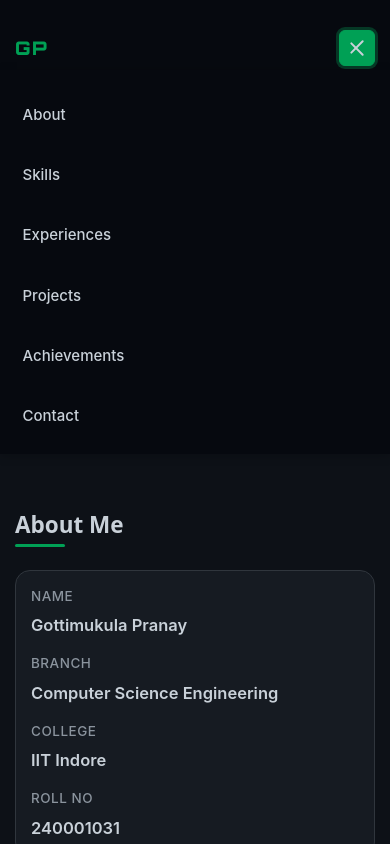
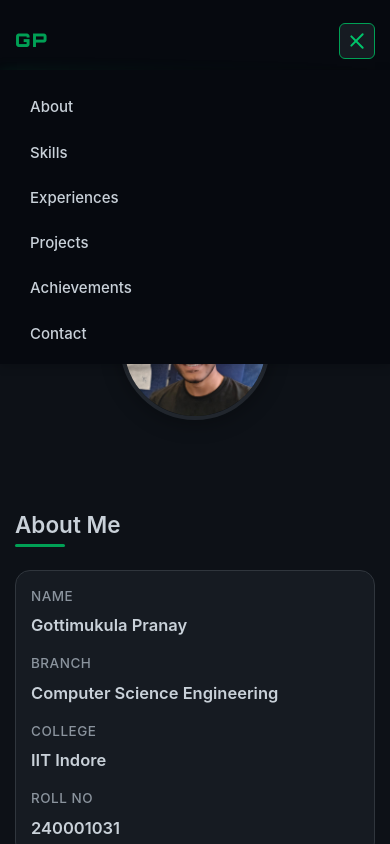
Before and after one commit to Pranay-Gottimukula/portfolio-website, a plain HTML site: page index.html in a window 390 px wide. Both pictures are taken after a click on the button "Toggle menu". Shown: the top 844 px of the page. Drawn offline with nearby package versions, Linux system fonts and the light colour scheme.

Commit message:
cleaned up ui

```diff
--- a/index.html
+++ b/index.html
@@ -1,5 +1,5 @@
 <!DOCTYPE html>
-<html lang="en" data-theme="dark">
+<html lang="en">
 <head>
   <meta charset="UTF-8" />
   <meta name="viewport" content="width=device-width, initial-scale=1.0" />
@@ -20,15 +20,12 @@
     };
   </script>
 
-  <!-- PicoCSS for better defaults -->
-  <link rel="stylesheet" href="https://unpkg.com/@picocss/pico@latest/css/pico.min.css">
-
   <!-- Google Fonts for Logo -->
   <link rel="preconnect" href="https://fonts.googleapis.com">
   <link rel="preconnect" href="https://fonts.gstatic.com" crossorigin>
   <link href="https://fonts.googleapis.com/css2?family=Orbitron:wght@700;900&display=swap" rel="stylesheet">
 
-  <!-- 💅 Custom CSS -->
+  <!-- Custom CSS -->
   <link rel="stylesheet" href="static/style.css" />
 </head>
 
@@ -36,8 +33,8 @@
   <!-- =========================
        Header (GitHub-style)
   ========================== -->
-  <header class="w-full fixed top-0 z-50 bg-[var(--brand-navbar)] navbar-visible">
-    <div class="navbar-container">
+  <header class="w-full fixed top-0 z-50 bg-[var(--brand-navbar)] border-b border-[var(--brand-border)] navbar-visible">
+    <div class="container flex items-center justify-between py-3 px-4">
       <!-- Logo Text -->
       <a href="#hero" class="flex items-center logo-text">
         GP
@@ -67,7 +64,7 @@
   <!-- =========================
        Main Content
   ========================== -->
-  <main class="main-container">
+  <main class="container px-4 md:px-6">
     <!-- Hero Section -->
     <section id="hero" class="py-12 md:py-24">
       <div class="flex flex-col md:flex-row items-center md:items-start justify-between gap-6 md:gap-8">
@@ -175,7 +172,7 @@
         <div class="achievement-card">
           <div class="achievement-icon">CP</div>
           <h3 class="achievement-title text-lg md:text-xl">Competitive Programming</h3>
-          <p class="achievement-description">Solved 150+ questions in Leetcode + Codeforces combined</p>
+          <p class="achievement-description">Solved 150+ questions in Leetcode & Codeforces combined</p>
         </div>
       </div>
     </section>
@@ -184,8 +181,8 @@
   <!-- =========================
        Footer
   ========================== -->
-  <footer id="contact" class="mt-12 md:mt-24 py-12 md:py-16 bg-[var(--brand-bg-secondary)] border-t border-[var(--border-color)]">
-    <div class="main-container">
+  <footer id="contact" class="mt-12 md:mt-24 py-12 md:py-16 px-4 md:px-6 bg-[var(--brand-bg-secondary)] border-t border-[var(--border-color)]">
+    <div class="container">
       <div class="footer-content">
         <div class="footer-section">
           <h2 class="footer-title text-brand-green">Contact</h2>
--- a/static/style.css
+++ b/static/style.css
@@ -1,12 +1,8 @@
-/* ============================
-   🌿 Custom Dark Theme: Pranay Gottimukula
-   ============================ */
 
 :root {
   --brand-green: #00a055;
   --brand-green-hover: #00c46a;
 
-  /* GitHub-inspired dark palette */
   --brand-bg: #0d1117;             /* Main background */
   --brand-bg-secondary: #161b22;   /* Section/Card background */
   --brand-bg-tertiary: #21262d;    /* Hover/Elevated */
@@ -19,19 +15,6 @@
   --primary: var(--brand-green);
   --primary-hover: var(--brand-green-hover);
   --primary-focus: rgba(0, 196, 106, 0.25);
-  --primary-inverse: var(--brand-text);/* Hide shadow effects on mobile to remove line */
-  /*
-  @media (max-width: 767px) {
-    header::before,
-    header::after {
-      display: none;
-    }
-
-    header {
-      border-bottom: 1px solid var(--brand-border);
-    }
-  }
-  */
 }
 
 /* ============================
@@ -118,7 +101,7 @@ p, a, li {
 }
 
 /* ============================
-   Navbar (GitHub-like)
+   Navbar
    ============================ */
 header {
   position: fixed;
@@ -132,7 +115,7 @@ header {
   opacity: 1 !important; /* ensure no accidental transparency */
   padding: 1rem 0; /* Increased navbar padding */
   min-height: 70px; /* Increased navbar height */
-  box-shadow: none; /* Remove default shadow, we'll add custom one */
+  box-shadow: none; /* Remove default shadow */
 }
 
 /* Gradient shadow effect - only below navbar, left to right fade */
@@ -202,8 +185,8 @@ header * {
   align-items: center;
   width: 36px;
   height: 36px;
-  background-color: rgba(22, 27, 34, 0.8); /* Lighter black background */
-  border: 1.5px solid var(--brand-green); /* Green outline */
+  background-color: var(--brand-bg-secondary) !important; /* Lighter black background */
+  border: 1.5px solid var(--brand-bg-tertiary);
   border-radius: 6px;
   cursor: pointer;
   padding: 8px 6px;
@@ -212,8 +195,8 @@ header * {
 }
 
 .mobile-menu-button:hover {
-  background-color: rgba(22, 27, 34, 1);
-  border-color: var(--brand-green-hover);
+  background-color: var(--brand-bg-secondary) !important;
+/*  border-color: var(--brand-green-hover) !important; */
 }
 
 .mobile-menu-button[aria-expanded="true"] {
@@ -224,7 +207,7 @@ header * {
 .hamburger-line {
   width: 18px; /* Smaller width */
   height: 2px; /* Smaller height */
-  background-color: var(--brand-text);
+  background-color: var(--brand-green);
   border-radius: 1px;
   transition: all 0.3s ease;
   transform-origin: center;
@@ -232,7 +215,7 @@ header * {
 
 .mobile-menu-button[aria-expanded="true"] .hamburger-line:nth-child(1) {
   transform: rotate(45deg) translate(5px, 5px);
-  background-color: var(--brand-text);
+  background-color: var(--brand-green-hover);
 }
 
 .mobile-menu-button[aria-expanded="true"] .hamburger-line:nth-child(2) {
@@ -241,7 +224,7 @@ header * {
 
 .mobile-menu-button[aria-expanded="true"] .hamburger-line:nth-child(3) {
   transform: rotate(-45deg) translate(5px, -5px);
-  background-color: var(--brand-text);
+  background-color: var(--brand-green-hover);
 }
 
 /* Navigation Menu */
@@ -278,27 +261,44 @@ header * {
   .nav-menu ul {
     flex-direction: column;
     padding: 1rem;
+    width: 100%;
     gap: 0.5rem;
   }
 
   .nav-menu li {
     width: 100%;
+    list-style: none;
   }
 
   .nav-link {
+    color: var(--brand-text);
+    font-weight: 500;
+    text-decoration: none;
+    position: relative;
     display: block;
+    width: 100%;
+    text-align: left;
     padding: 0.75rem 1rem;
-    border-radius: 6px;
-    transition: background-color 0.2s ease;
+    transition: color 0.2s ease;
   }
 
   .nav-link::after {
-    display: none; /* Hide underline animation on mobile */
+    content: '';
+    position: absolute;
+    bottom: 0;
+    left: 0;
+    width: 0;
+    height: 2px;
+    background-color: var(--brand-green);
+    transition: width 0.3s ease;
   }
 
   .nav-link:hover {
-    background-color: var(--brand-bg-secondary);
     color: var(--brand-green-hover);
+  }
+
+  .nav-link:hover::after {
+    width: 100%;
   }
 }
 
@@ -366,6 +366,7 @@ header * {
 
 .hero-profile-image:hover {
   border-color: var(--brand-green);
+  box-shadow: 0 4px 20px #00c4694f;
   transform: scale(1.05);
 }
 
```
